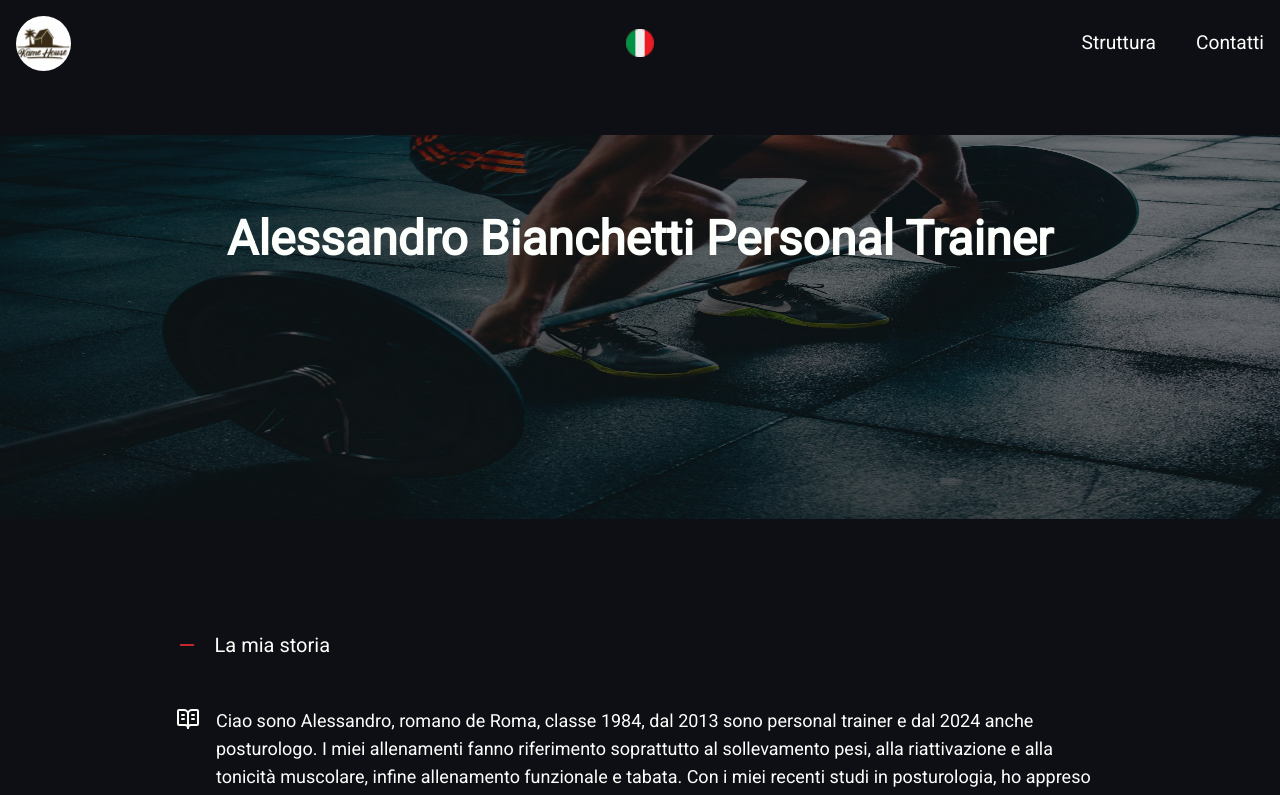
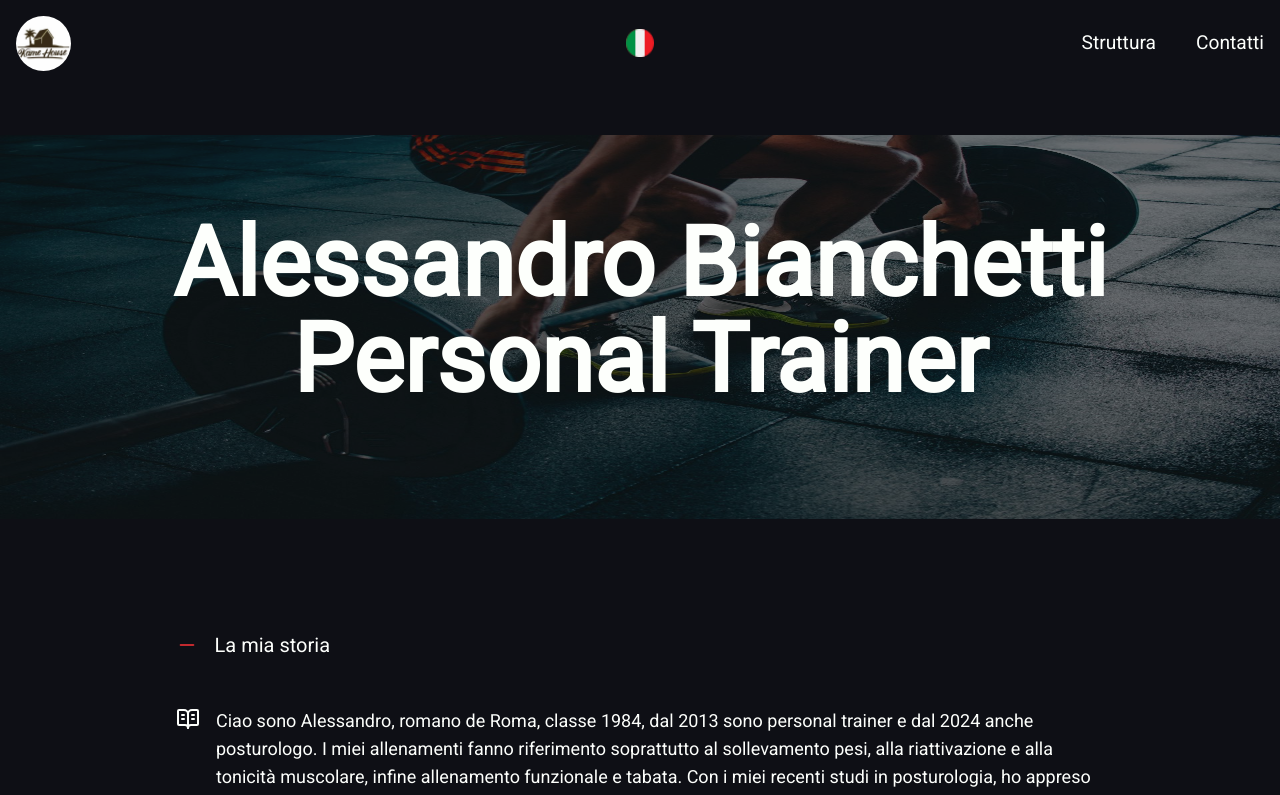
Before and after one commit to Marcofa87/alessandrobianchetti, a Next.js app: page / in a window 1280 px wide. Shown: the top 795 px of the page. Built offline with nearby package versions, Linux system fonts and the light colour scheme; no server answers.

Commit message:
fixing contacts layout

```diff
--- a/app/contacts/page.tsx
+++ b/app/contacts/page.tsx
@@ -4,7 +4,7 @@ import ContactPage from "@/components/ui/contacts/contact-page";
 export default function Page() {
   return (
     <div className="container mx-auto px-4 py-8">
-      <div className="flex flex-col items-center lg:flex-row  lg:justify-around space-y-8 md:space-y-0 md:space-x-8">
+      <div className="flex flex-col items-center lg:flex-row  lg:justify-around mx-auto space-y-8 md:space-y-0 md:space-x-8">
         <div className="w-full max-w-md">
           <ContactForm />
         </div>
--- a/app/home/layout.tsx
+++ b/app/home/layout.tsx
@@ -17,7 +17,7 @@ export default function HomePage() {
           alt="immagine della palestra"
           className="m-auto h-96 opacity-40"
         />
-        <h1 className="absolute inset-0 top-20 text-center  md:text-5xl font-bold">
+        <h1 className="absolute inset-0 top-20 text-center md:text-6xl lg:text-8xl font-black text-balance">
           {t("title")}
         </h1>
       </div>
--- a/app/styles/globals.css
+++ b/app/styles/globals.css
@@ -19,7 +19,7 @@ body {
 }
 
 h1 {
-  font-size: 1.875rem;
+  font-size: 3rem;
   font-weight: bold;
 }
 
```
